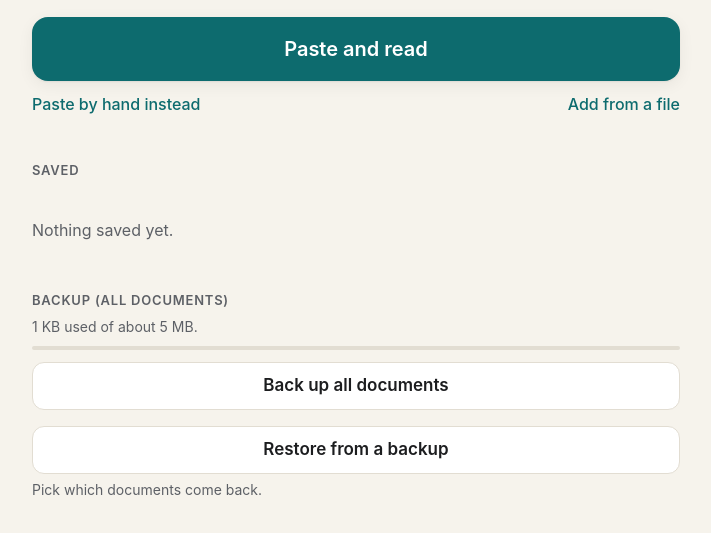
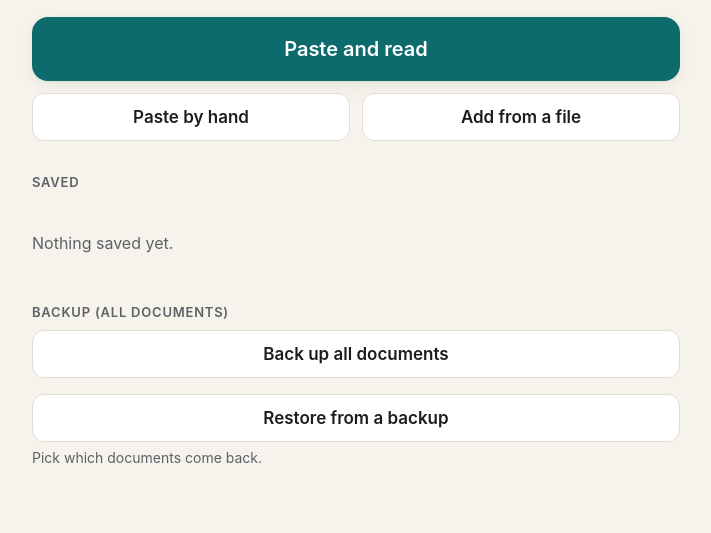
Before and after one commit to garydmarks/read-later, a plain HTML site: page index.html in a window 1280 px wide. Shown: the part 93-626 px from the top of the page, without its empty margins (284-995 px from the left). Drawn offline with Linux system fonts and the light colour scheme.

Commit message:
v6.2: storage line under Saved; equal add buttons

```diff
--- a/index.html
+++ b/index.html
@@ -177,15 +177,17 @@
   .danger-link { color: var(--danger); margin-top: 12px; padding-left: 0; } /* padding-left 0: the words line up with the cards' left edge */
 
   /* Backup section and storage meter */
-  .storage-bar { margin: 8px 0 12px; }
+  #storageMeter { margin-top: 12px; }
+  .storage-bar { margin: 8px 0 0; }
   .storage-bar.nearly-full > i { background: var(--danger); }
   .backup-item { display: grid; gap: 6px; margin-bottom: 16px; }
   .backup-item .btn-secondary { width: 100%; min-height: 48px; }
 
-  /* Paste by hand / Add from a file, side by side under Paste and read. No side padding, so the
-     words line up with the left and right edges of the big button above (v6.1, Gary 2026-11-20). */
-  .add-row { display: flex; flex-wrap: wrap; justify-content: space-between; gap: 0 16px; }
-  .add-row .link-btn { padding-left: 0; padding-right: 0; }
+  /* Paste by hand / Add from a file: two equal buttons under Paste and read, together exactly as
+     wide as it (v6.2, Gary 2026-11-20: the two text links sat off-center on the phone). Same
+     style as the Backup buttons, so every "secondary" action on this screen looks alike. */
+  .add-row { display: grid; grid-template-columns: 1fr 1fr; gap: 12px; margin-top: 12px; }
+  .add-row .btn-secondary { padding: 0 8px; }
 
   /* Restore pick list: one row per document in the backup, each with a tick box */
   /* minmax(0, 1fr): a long title is cut with "…" instead of pushing the row off the screen */
@@ -481,8 +483,8 @@
   </button>
   <!-- Two other ways to add a document: type or paste into a box, or open a saved file -->
   <div class="add-row">
-    <button id="manualToggle" class="link-btn" type="button">Paste by hand instead</button>
-    <button id="addFileBtn" class="link-btn" type="button">Add from a file</button>
+    <button id="manualToggle" class="btn-secondary" type="button">Paste by hand</button>
+    <button id="addFileBtn" class="btn-secondary" type="button">Add from a file</button>
   </div>
   <!-- No hint line under these (v6.1): the file picker itself greys out files the app can't open -->
   <input id="addFile" type="file" accept=".pdf,.docx,.txt,.md,.text,application/pdf,text/plain,text/markdown,application/vnd.openxmlformats-officedocument.wordprocessingml.document" hidden>
@@ -498,12 +500,14 @@
   <h2 class="section-label">Saved</h2>
   <ul id="docList" class="doc-list"></ul>
   <p id="emptyMsg" class="empty" hidden>Nothing saved yet.</p>
+  <!-- Phone storage: how full the app's space on this iPhone is. Under the list it describes, not
+       under Backup (v6.2, Gary 2026-11-20: it read as if it were about OneDrive backups). -->
+  <p id="storageMeter" class="hint"></p>
+  <div id="storageBar" class="bar storage-bar" aria-hidden="true"><i id="storageFill"></i></div>
   <button id="deleteAll" class="link-btn danger-link" type="button" hidden>Delete all documents</button>
 
   <!-- Backup: one file with every document, highlight and note (save it to Files or OneDrive) -->
   <h2 class="section-label">Backup (all documents)</h2>
-  <p id="storageMeter" class="hint"></p>
-  <div class="bar storage-bar" aria-hidden="true"><i id="storageFill"></i></div>
   <!-- Each button gets one short line under it, only what the label can't say (Gary, 2026-11-20:
        clean, no needless explanation). No pop-up before them: the Share screen and the file picker
        must open straight from the tap, or the iPhone may refuse to open them. -->
@@ -739,7 +743,7 @@
 
   // The version shown at the bottom of Options. Change it with every update you publish, so a quick
   // look on the phone tells you whether the new version has arrived.
-  const APP_VERSION = '6.1';
+  const APP_VERSION = '6.2';
 
   // ---------- Small helpers (first, because the storage code below can show a message) ----------
   const $ = (id) => document.getElementById(id);
@@ -1062,12 +1066,14 @@
     return chars * 2;
   }
   function showStorage() {
+    // Nothing saved: no meter (the list already says "Nothing saved yet.")
+    $('storageMeter').hidden = $('storageBar').hidden = !docs.length;
     const used = storageUsed();
     if (used === null) { $('storageMeter').textContent = 'Storage use can’t be read on this phone.'; return; }
     const label = fmtBytes(used);
     const pct = Math.min(100, Math.round(used / STORAGE_LIMIT * 100));
     // Short, so it fits one line on a small phone (v6.1). The bar under it shows the percent.
-    $('storageMeter').textContent = label + ' used of about 5 MB.'
+    $('storageMeter').textContent = 'Phone storage: ' + label + ' of about 5 MB.'
       + (pct >= 80 ? ' Nearly full: back up, then delete old documents.' : '');
     $('storageFill').style.width = pct + '%';
     $('storageFill').parentElement.classList.toggle('nearly-full', pct >= 80);
```
